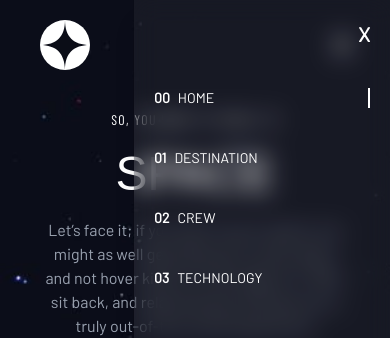
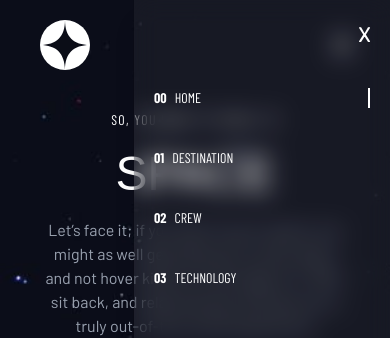
Before and after one commit to Theezigner/space-app, a Next.js app: page / in a window 390 px wide. Both pictures are taken after a click on the button 342 px from the left and 45 px from the top of the page. Shown: the top 338 px of the page. Built offline with nearby package versions, Linux system fonts and the light colour scheme; a web font is replaced by a local one.

Commit message:
correcting fonts

```diff
--- a/src/app/components/headerLinks.tsx
+++ b/src/app/components/headerLinks.tsx
@@ -93,8 +93,8 @@ function Hamburger({
                   }`}
                   onClick={() => setOpen(false)}
                 >
-                  <p className="font-bold mr-2">{link.number}</p>
-                  <p>{link.label}</p>
+                  <h2 className="font-bold mr-2">{link.number}</h2>
+                  <h2>{link.label}</h2>
                 </Link>
               </li>
             ))}
```
